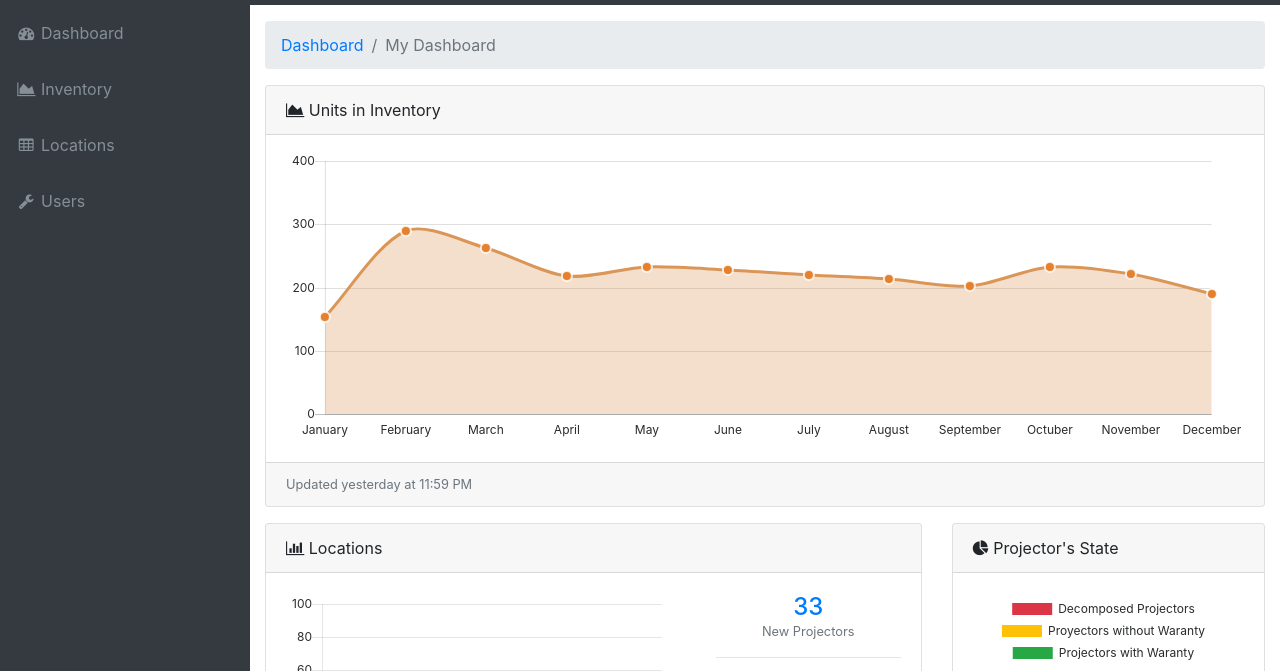
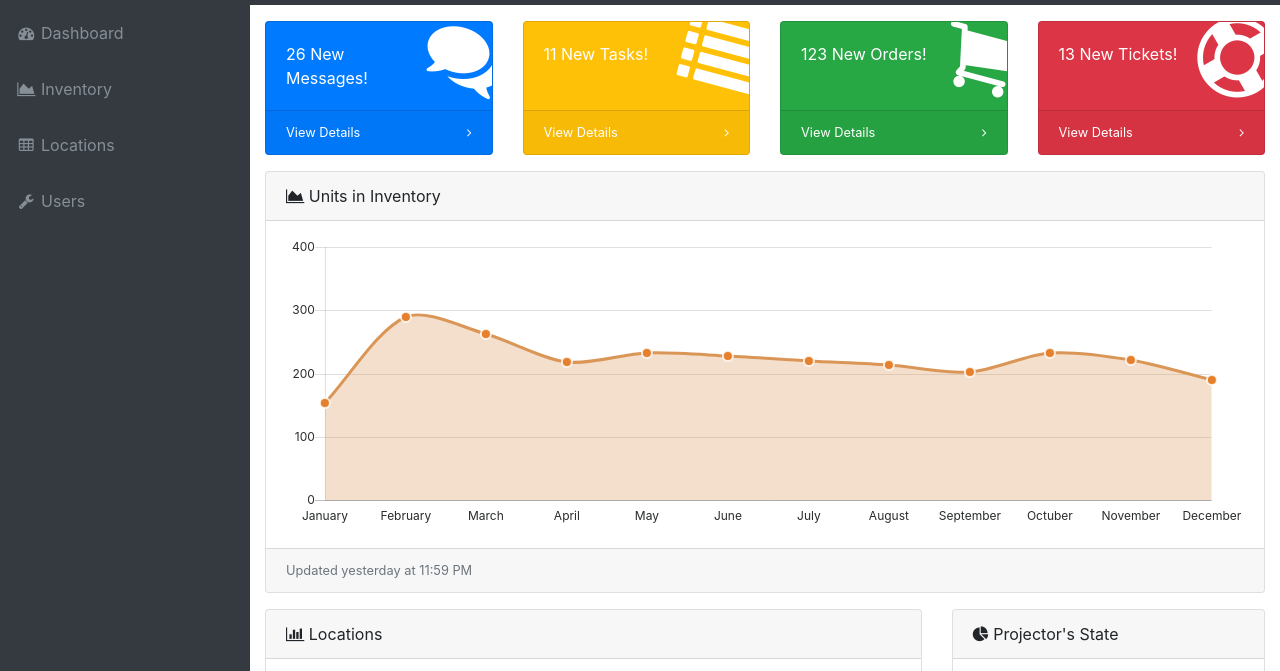
Before and after one commit to AlexGz9851/InventorySystem, a plain HTML site: page dashboard.html in a window 1280 px wide. Shown: the part 51-722 px from the top of the page. Drawn offline with Linux system fonts and the light colour scheme.

Commit message:
Removed breadcrumb
Added buttons

```diff
--- a/dashboard.html
+++ b/dashboard.html
@@ -68,13 +68,73 @@
   </nav>
   <div class="content-wrapper">
     <div class="container-fluid">
-      <!-- Breadcrumbs-->
-      <ol class="breadcrumb">
-        <li class="breadcrumb-item">
-          <a href="#">Dashboard</a>
-        </li>
-        <li class="breadcrumb-item active">My Dashboard</li>
-      </ol>
+      <!-- /.row -->
+      <div class="row">
+          <div class="col-xl-3 col-sm-6 mb-3">
+            <div class="card text-white bg-primary o-hidden h-100">
+              <div class="card-body">
+                <div class="card-body-icon">
+                  <i class="fa fa-fw fa-comments"></i>
+                </div>
+                <div class="mr-5">26 New Messages!</div>
+              </div>
+              <a class="card-footer text-white clearfix small z-1" href="#">
+                <span class="float-left">View Details</span>
+                <span class="float-right">
+                  <i class="fa fa-angle-right"></i>
+                </span>
+              </a>
+            </div>
+          </div>
+          <div class="col-xl-3 col-sm-6 mb-3">
+            <div class="card text-white bg-warning o-hidden h-100">
+              <div class="card-body">
+                <div class="card-body-icon">
+                  <i class="fa fa-fw fa-list"></i>
+                </div>
+                <div class="mr-5">11 New Tasks!</div>
+              </div>
+              <a class="card-footer text-white clearfix small z-1" href="#">
+                <span class="float-left">View Details</span>
+                <span class="float-right">
+                  <i class="fa fa-angle-right"></i>
+                </span>
+              </a>
+            </div>
+          </div>
+          <div class="col-xl-3 col-sm-6 mb-3">
+            <div class="card text-white bg-success o-hidden h-100">
+              <div class="card-body">
+                <div class="card-body-icon">
+                  <i class="fa fa-fw fa-shopping-cart"></i>
+                </div>
+                <div class="mr-5">123 New Orders!</div>
+              </div>
+              <a class="card-footer text-white clearfix small z-1" href="#">
+                <span class="float-left">View Details</span>
+                <span class="float-right">
+                  <i class="fa fa-angle-right"></i>
+                </span>
+              </a>
+            </div>
+          </div>
+          <div class="col-xl-3 col-sm-6 mb-3">
+            <div class="card text-white bg-danger o-hidden h-100">
+              <div class="card-body">
+                <div class="card-body-icon">
+                  <i class="fa fa-fw fa-support"></i>
+                </div>
+                <div class="mr-5">13 New Tickets!</div>
+              </div>
+              <a class="card-footer text-white clearfix small z-1" href="#">
+                <span class="float-left">View Details</span>
+                <span class="float-right">
+                  <i class="fa fa-angle-right"></i>
+                </span>
+              </a>
+            </div>
+          </div>
+        </div>
       <!-- Area Chart Example-->
       <div class="card mb-3">
         <div class="card-header">
```
